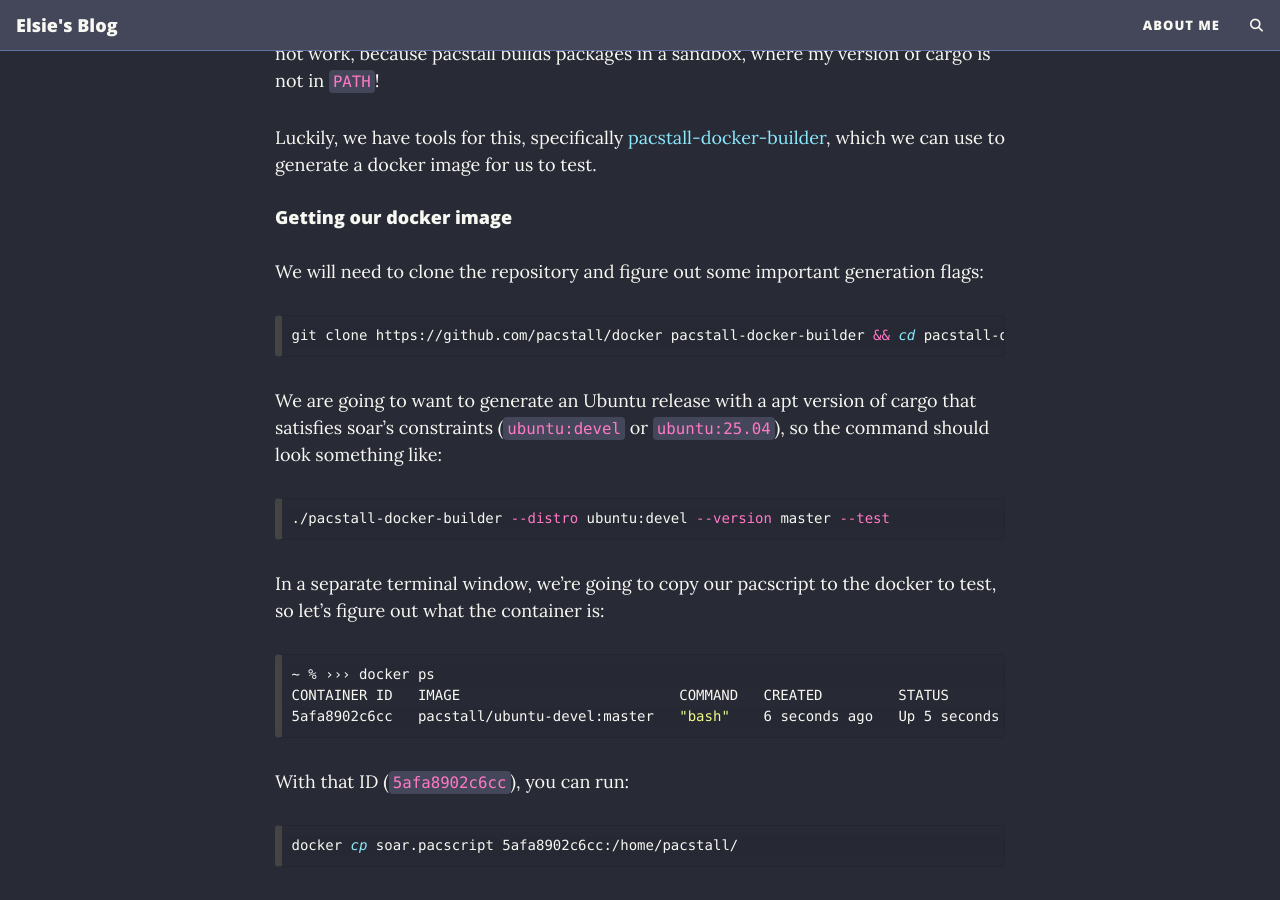
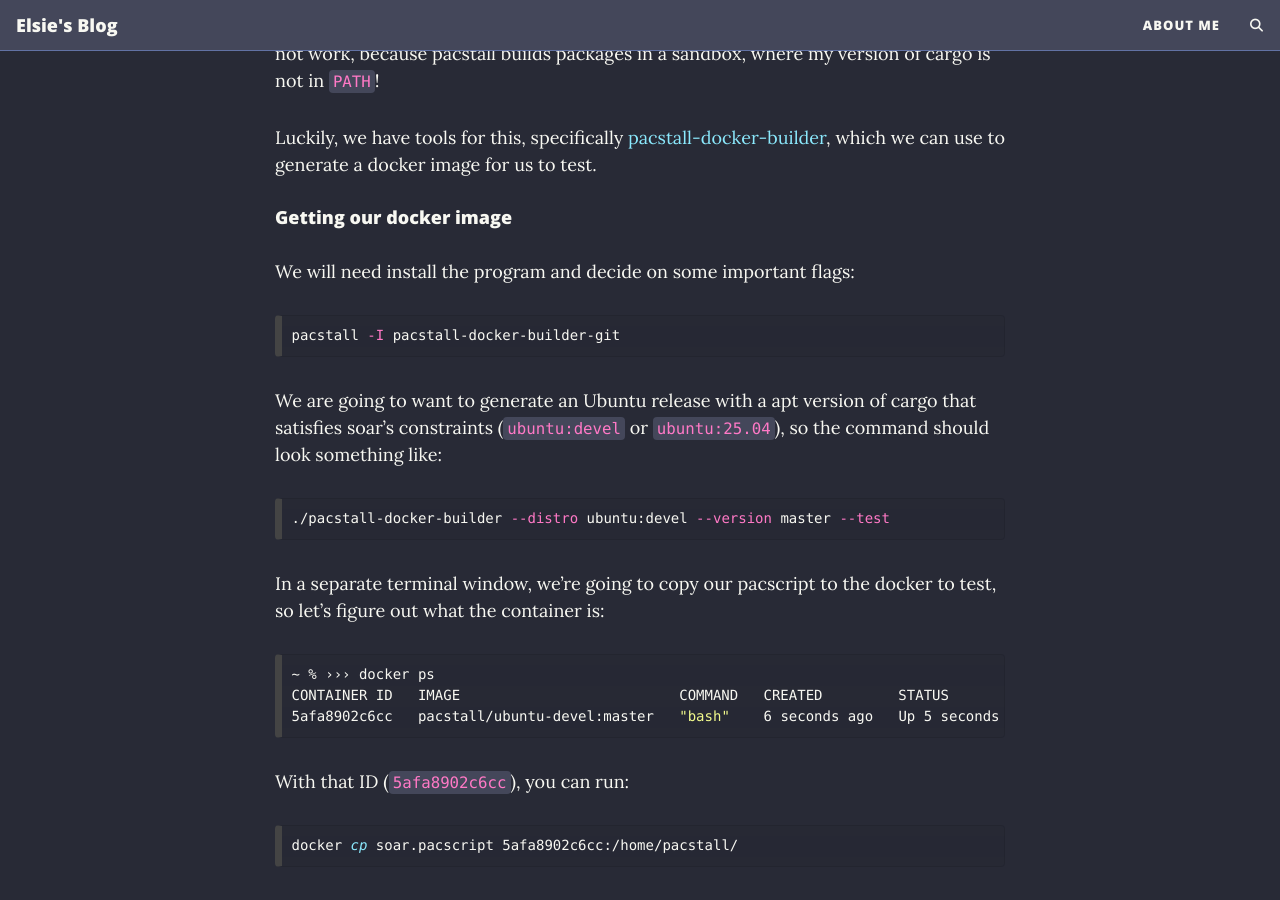
Before and after one commit to Elsie19/Elsie19, a Jekyll site: the page built from docs/_posts/2025-02-27-making-a-pacscript.md, in a window 1280 px wide and 900 px high, scrolled down 4824 px. Built offline with Jekyll 4.4.1, drawn with Linux system fonts in a browser that asks for light colours; comment, search, counter and statistics services are not loaded.

Commit message:
Use pacstall command to install docker builder

````diff
--- a/docs/_posts/2025-02-27-making-a-pacscript.md
+++ b/docs/_posts/2025-02-27-making-a-pacscript.md
@@ -182,10 +182,10 @@ Luckily, we have tools for this, specifically [pacstall-docker-builder](https://
 
 #### Getting our docker image
 
-We will need to clone the repository and figure out some important generation flags:
+We will need install the program and decide on some important flags:
 
 ```bash
-git clone https://github.com/pacstall/docker pacstall-docker-builder && cd pacstall-docker-builder
+pacstall -I pacstall-docker-builder-git
 ```
 
 We are going to want to generate an Ubuntu release with a apt version of cargo that satisfies soar's constraints (`ubuntu:devel` or `ubuntu:25.04`), so the command should look something like:
````
